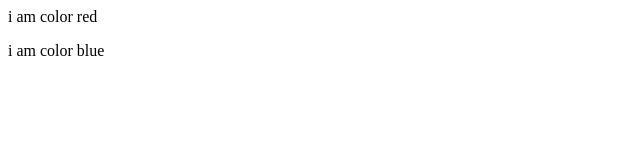
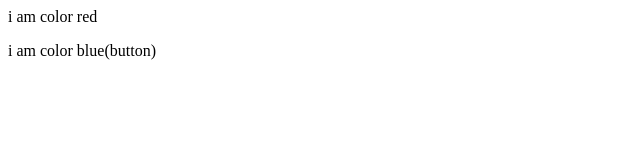
Before and after one commit to sushant-thakur1/local-repo, a plain HTML site: page index.html in a window 1280 px wide. Shown: the full height of the page, 0-640 px from the left. Drawn offline with Linux system fonts and the light colour scheme.

Commit message:
add button

```diff
--- a/index.html
+++ b/index.html
@@ -1,2 +1,2 @@
 <p> i am color red </P>
-<p>i am color blue</p>
+<p>i am color blue(button)</p>
```
